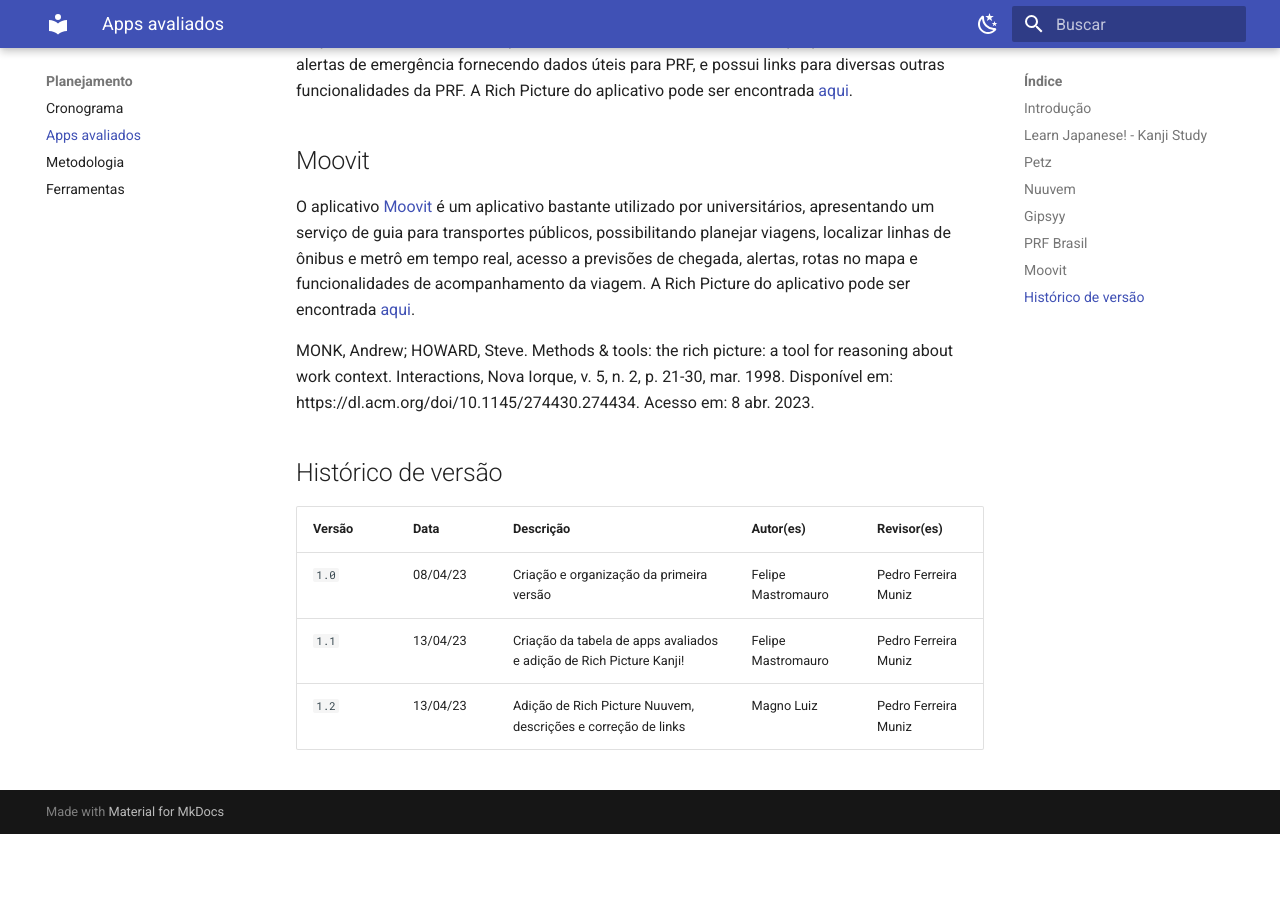
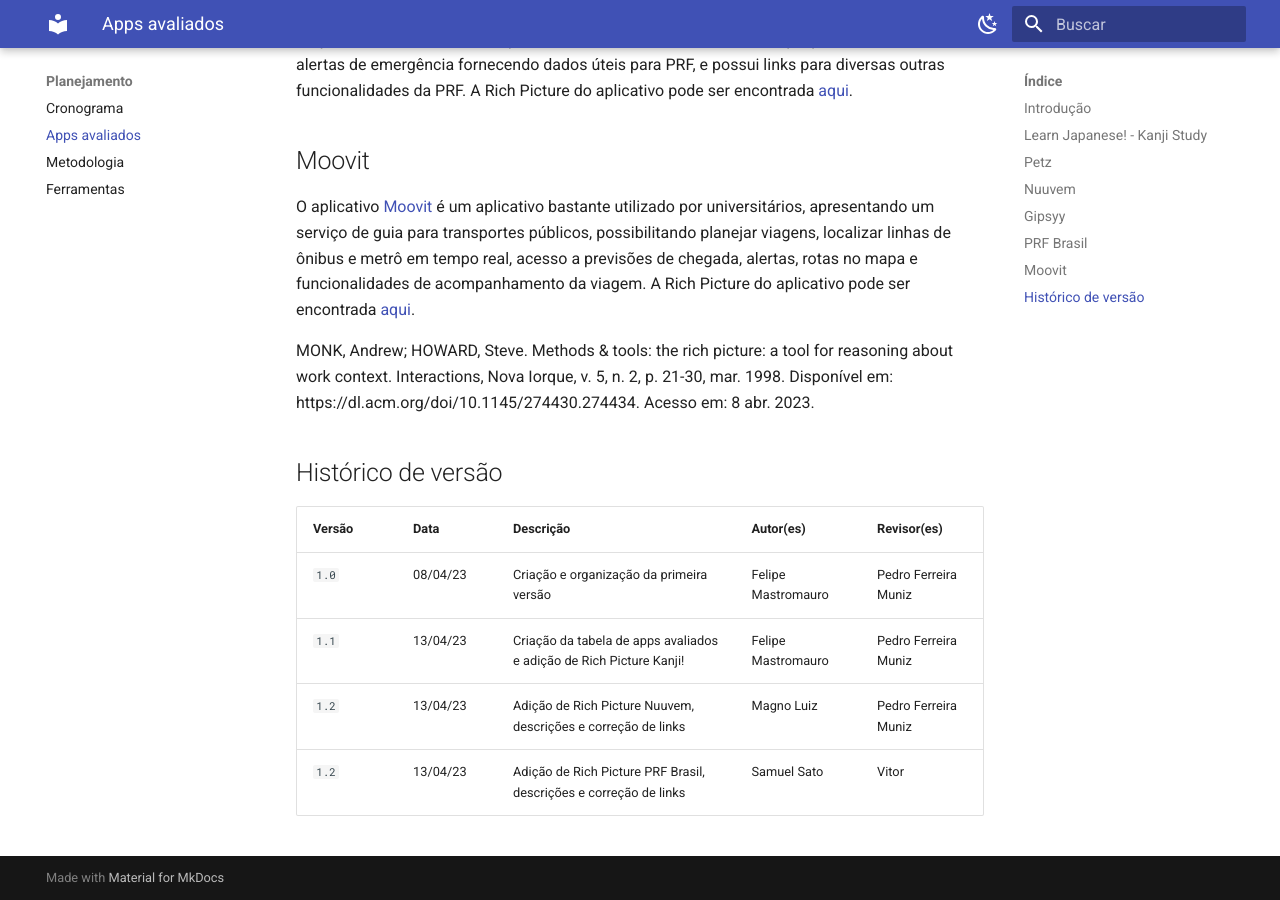
Before and after one commit to Requisitos-de-Software/2023.1-Petz, an MkDocs documentation site: the page built from docs/planejamento/apps_analisados.md, in a window 1280 px wide and 900 px high, scrolled down 1582 px. Built offline with MkDocs 1.6.1 and Material for MkDocs 9.7.7, drawn with Linux system fonts in a browser that asks for light colours; before the commit the page ends 2416 px from its top, so only the background shows below that.

Commit message:
update: versão do documento

```diff
--- a/docs/planejamento/apps_analisados.md
+++ b/docs/planejamento/apps_analisados.md
@@ -54,3 +54,4 @@
 |  `1.0`   | 08/04/23 | Criação e organização da primeira versão | Felipe Mastromauro       | Pedro Ferreira Muniz  |
 |  `1.1`   | 13/04/23 | Criação da tabela de apps avaliados e adição de Rich Picture Kanji! | Felipe Mastromauro    | Pedro Ferreira Muniz |
 |  `1.2`   | 13/04/23 | Adição de Rich Picture Nuuvem, descrições e correção de links                   | Magno Luiz            | Pedro Ferreira Muniz |
+|  `1.2`   | 13/04/23 | Adição de Rich Picture PRF Brasil, descrições e correção de links                   | Samuel Sato            |Vitor|
```
